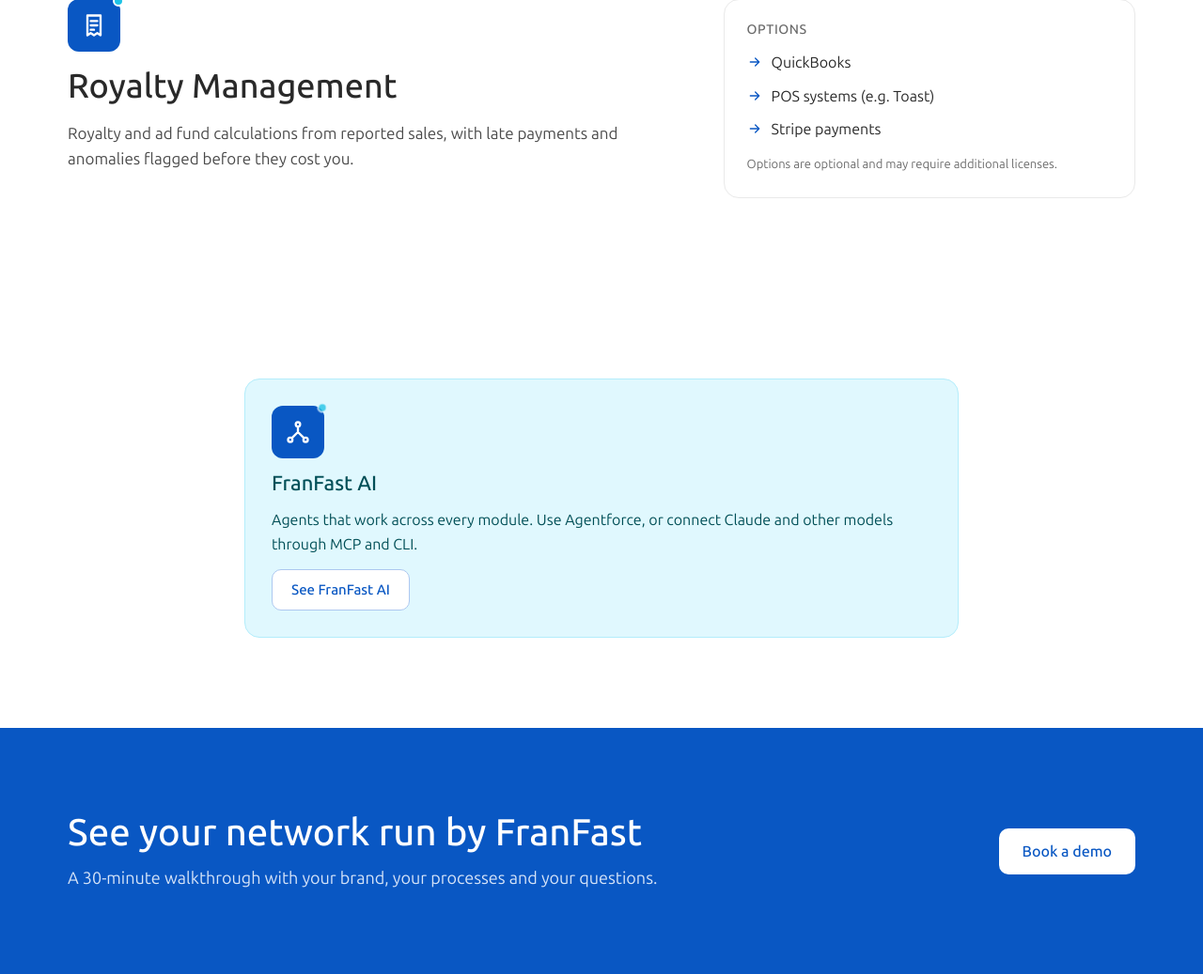
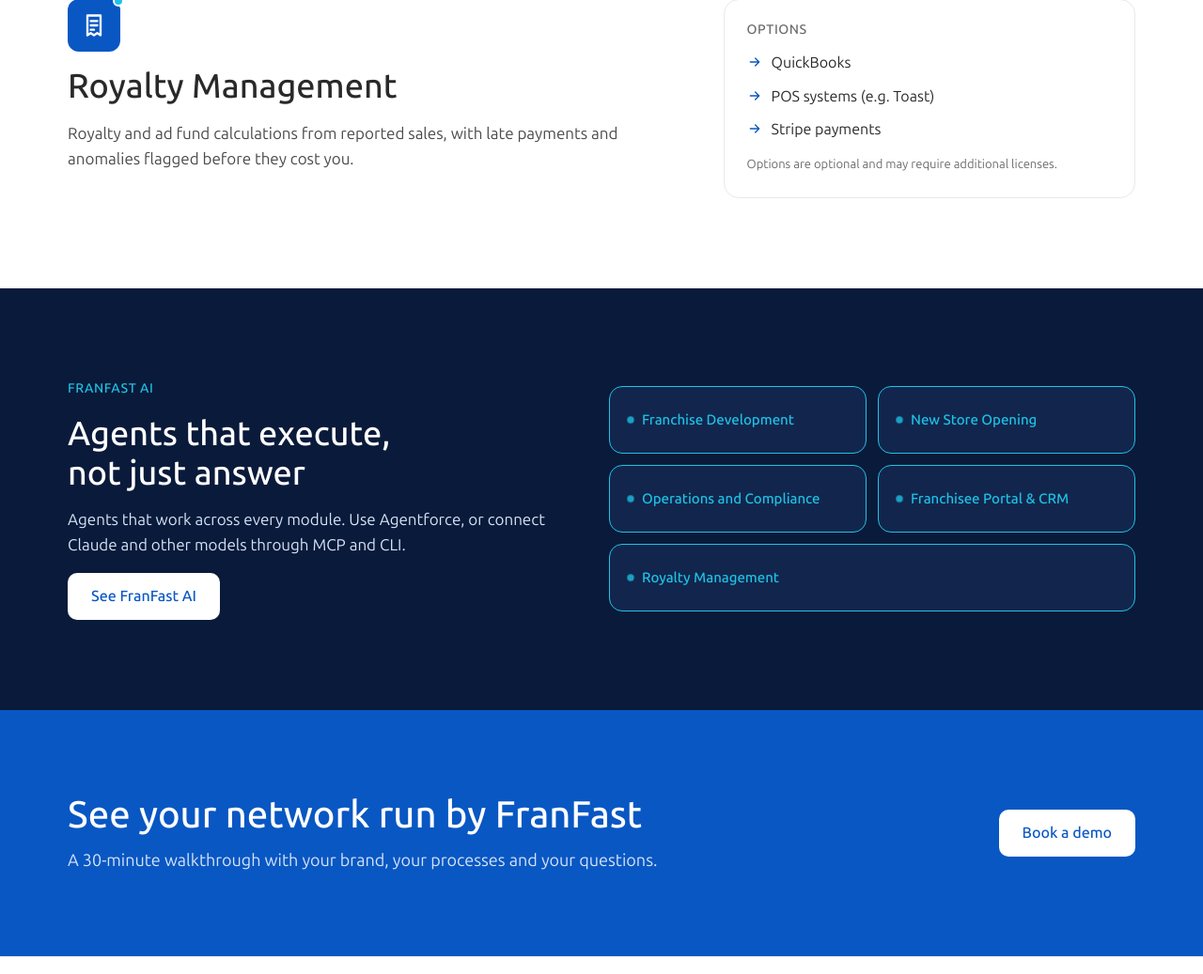
Before and after one commit to daniielev/franfast-wp-theme, a WordPress theme: template page-our-pillars.php in a window 1280 px wide. Shown: the part 2038-3075 px from the top of the page at 94% size. Run offline with PHP 8.4 and a stand-in for WordPress, Linux system fonts and the light colour scheme; the site name, menu and one post (Sample post) are stand-ins, and other content is empty.

Commit message:
Misión solo en About; Add-ons sin Workato, SightCall, Mirage; bloque AI navy en Our pillars

```diff
--- a/assets/css/main.css
+++ b/assets/css/main.css
@@ -374,7 +374,11 @@ a.lang-switch__item:hover { color: var(--ff-blue); }
 .pillar__list li { display: flex; gap: 10px; align-items: flex-start; color: var(--ff-ink); }
 .pillar__list svg { flex: none; margin-top: 4px; color: var(--ff-blue); }
 .pillar__note { font-size: 13px; color: var(--ff-ink-3); }
-.pillar-ai { max-width: 760px; margin-inline: auto; }
+.pillar-ai__grid { list-style: none; }
+.pillar-ai__grid li:last-child:nth-child(odd) { grid-column: 1 / -1; }
+.pillar-ai__grid .stat { text-decoration: none; min-height: 72px; align-content: center; transition: background .2s ease; }
+.pillar-ai__grid .stat:hover { background: var(--ff-navy-600); }
+.pillar-ai__grid .stat__label { font-size: 15px; font-weight: 500; color: #fff; }
 @media (max-width: 860px) { .pillar__inner { grid-template-columns: minmax(0, 1fr); gap: 24px; } }
 .stat-note { font-size: 13px; line-height: 1.5; color: rgba(255,255,255,.72); }
 .module--ai { background: var(--ff-cyan-50); border-color: var(--ff-cyan-200); }
--- a/page-our-pillars.php
+++ b/page-our-pillars.php
@@ -3,7 +3,7 @@
  * Our pillars (/our-pillars/, /es/nuestros-pilares/, /pt/nossos-pilares/, /fr/nos-piliers/).
  * One section per core module with the integrations ("Options") it supports; each section is linkable: /our-pillars/#royalty-management.
  * Module title/text/icon: lang/*.json → home.platform.modules (same copy as the Home cards, matched by "anchor").
- * Page copy + options: lang/*.json → pillars. FranFast AI closes the page (no options).
+ * Page copy + options: lang/*.json → pillars. FranFast AI closes the page as a navy band (Network command style): agents across the 5 pillars.
  */
 
 defined( 'ABSPATH' ) || exit;
@@ -60,14 +60,21 @@ $ff_options = (array) ff_t( 'pillars.options' );
 <?php endforeach; ?>
 
 <?php if ( $ff_ai ) : ?>
-	<section class="section">
-		<div class="container">
-			<div class="card module module--ai pillar-ai">
-				<span class="module__icon"><?php echo ff_icon( (string) $ff_ai['icon'], 28 ); // phpcs:ignore ?><span class="module__dot ff-pulse" aria-hidden="true"></span></span>
-				<h2 class="module__title"><?php echo esc_html( $ff_ai['title'] ); ?></h2>
-				<p class="module__text"><?php echo esc_html( $ff_ai['text'] ); ?></p>
-				<p><a class="btn btn--secondary" href="<?php echo esc_url( ff_url( 'home', null, 'franfast-ai' ) ); ?>"><?php ff_e( 'pillars.ai_link' ); ?></a></p>
+	<section class="section section--navy pillar-ai" aria-labelledby="ff-pillar-ai">
+		<div class="container split split--center">
+			<div class="split__main stack-sm">
+				<p class="eyebrow eyebrow--cyan"><?php ff_e( 'home.ai.eyebrow' ); ?></p>
+				<h2 class="h2 h2--sm" id="ff-pillar-ai"><?php ff_e( 'home.ai.title' ); ?></h2>
+				<p class="lead lead--sm"><?php echo esc_html( $ff_ai['text'] ); ?></p>
+				<a class="btn btn--inverse btn--lg" href="<?php echo esc_url( ff_url( 'home', null, 'franfast-ai' ) ); ?>"><?php ff_e( 'pillars.ai_link' ); ?></a>
 			</div>
+			<ul class="split__side stat-grid pillar-ai__grid">
+				<?php foreach ( $ff_modules as $ff_m ) : ?>
+					<li><a class="stat stat--live" href="#<?php echo esc_attr( $ff_m['anchor'] ); ?>">
+						<span class="stat__label"><span class="pulse-dot ff-pulse" aria-hidden="true"></span><?php echo esc_html( $ff_m['title'] ); ?></span>
+					</a></li>
+				<?php endforeach; ?>
+			</ul>
 		</div>
 	</section>
 <?php endif; ?>
```
